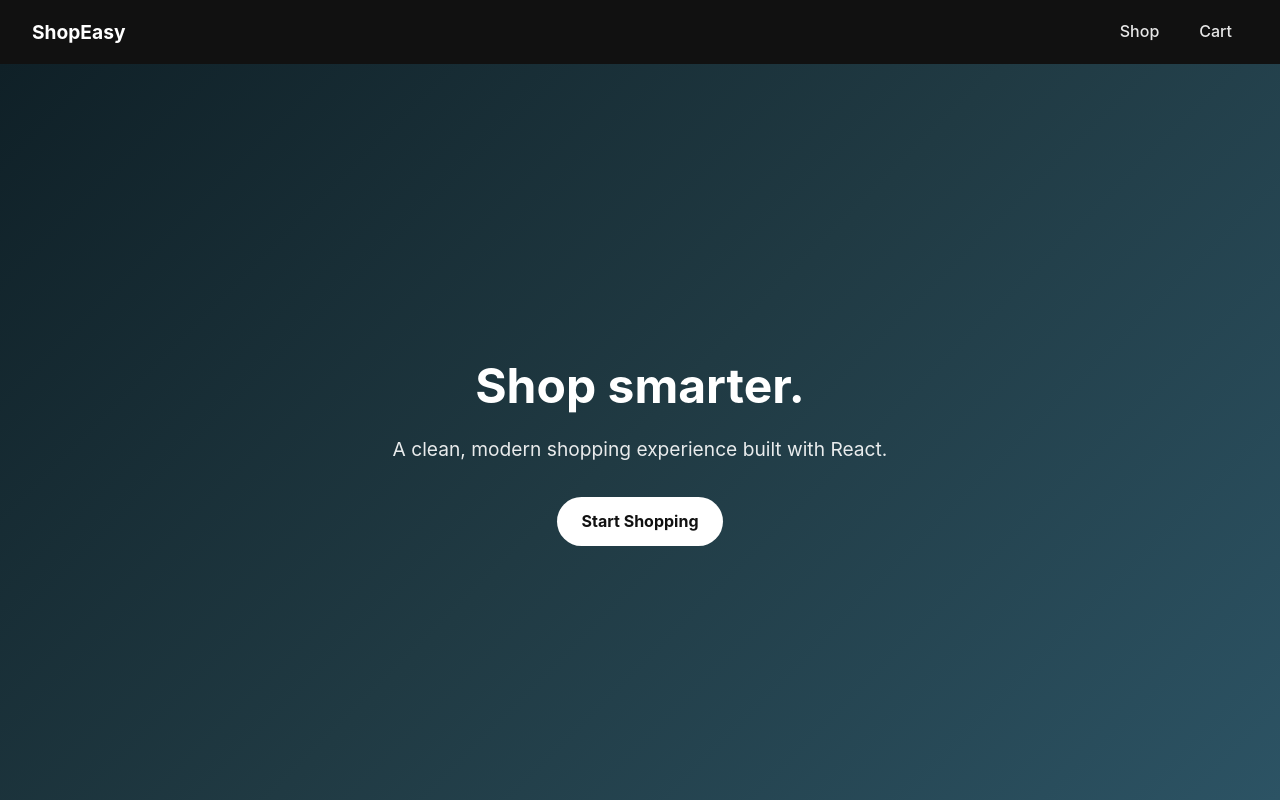
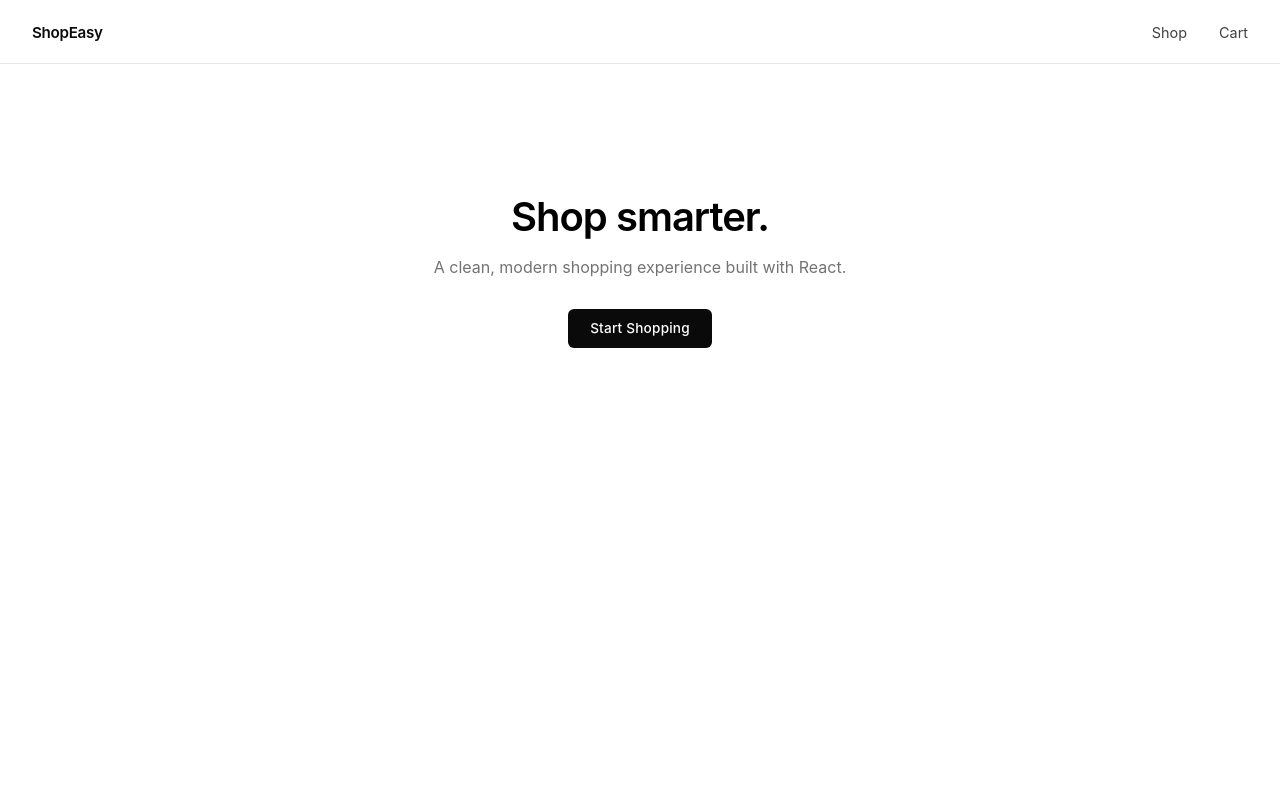
Before and after one commit to nerdynischal/odin-js-react-shopping-cart, a React (Vite) app: page / in a window 1280 px wide. Built offline with nearby package versions, Linux system fonts and the light colour scheme.

Commit message:
Refresh UI with minimal style and fix alignment issues

```diff
--- a/src/components/CartItem.css
+++ b/src/components/CartItem.css
@@ -1,43 +1,59 @@
 .cart-item {
   display: flex;
-  gap: 1.5rem;
-  background: white;
-  padding: 1rem;
-  border-radius: 8px;
-  align-items: center;
+  gap: 2rem;
+  padding: 1.75rem 0;
+  border-bottom: 1px solid var(--gray-200);
 }
 
 .cart-item img {
-  width: 100px;
-  height: 100px;
+  width: 80px;
   object-fit: contain;
 }
 
-.cart-details {
-  flex: 1;
+.cart-details h3 {
+  font-size: 0.9rem;
+  font-weight: 500;
 }
 
 .cart-controls {
   display: flex;
   align-items: center;
-  gap: 10px;
-  margin: 0.5rem 0;
+  gap: 0.75rem;
+  margin-top: 0.75rem;
 }
 
 .cart-controls button {
-  padding: 5px 10px;
+  background: transparent;
+  border: 1px solid var(--gray-200);
+  padding: 4px 10px;
+  border-radius: 6px;
+  font-size: 0.8rem;
   cursor: pointer;
+  transition: border-color var(--transition);
 }
 
-.remove-btn {
-  background: crimson;
-  color: white;
-  border: none;
-  padding: 5px 10px;
-  cursor: pointer;
-  border-radius: 4px;
+.cart-controls button:hover {
+  border-color: var(--gray-300);
 }
 
-.cart-item {
-  box-shadow: 0 6px 16px rgba(0, 0, 0, 0.08);
+.cart-controls span {
+  min-width: 20px;
+  text-align: center;
+  font-size: 0.85rem;
+  font-weight: 500;
 }
+.remove-btn {
+  background: transparent;
+  border: none;
+  color: var(--gray-500);
+  font-size: 0.8rem;
+  padding: 0;
+  margin-top: 0.75rem;
+  cursor: pointer;
+  transition: color var(--transition);
+}
+
+.remove-btn:hover {
+  color: var(--black);
+  text-decoration: underline;
+}
--- a/src/components/Navbar.css
+++ b/src/components/Navbar.css
@@ -1,59 +1,38 @@
-/* NAVBAR */
 .navbar {
+  height: 64px;
+  border-bottom: 1px solid var(--gray-200);
+  background: var(--white);
   display: flex;
+  align-items: center;
   justify-content: space-between;
-  align-items: center;
-  background: #111;
-  padding: 1rem 2rem;
-  height: 64px;
+  padding: 0 2rem;
 }
 
 .logo {
-  font-weight: bold;
-  font-size: 1.2rem;
-  color: white;
+  font-weight: 600;
+  font-size: 0.95rem;
+  color: var(--black);
   text-decoration: none;
+  letter-spacing: -0.3px;
 }
 
 .nav-right a {
-  color: white;
-  margin-left: 1.5rem;
+  font-size: 0.9rem;
+  color: var(--gray-700);
   text-decoration: none;
-  position: relative;
-  font-weight: 500;
-  opacity: 0.9;
+  margin-left: 2rem;
+  transition: color var(--transition);
 }
 
 .nav-right a:hover {
-  opacity: 1;
-}
-
-nav {
-  background: #111;
-  padding: 1rem;
-}
-
-nav a {
-  color: white;
-  margin-right: 1rem;
-  text-decoration: none;
-}
-
-nav a:hover {
-  text-decoration: underline;
-}
-
-.cart-link {
-  position: relative;
+  color: var(--black);
 }
 
 .cart-badge {
-  background: crimson;
+  background: var(--black);
   color: white;
-  border-radius: 50%;
-  padding: 3px 8px;
-  font-size: 0.75rem;
-  position: absolute;
-  top: -8px;
-  right: -12px;
+  font-size: 0.7rem;
+  padding: 2px 6px;
+  border-radius: 999px;
+  margin-left: 6px;
 }
--- a/src/components/ProductCard.css
+++ b/src/components/ProductCard.css
@@ -1,61 +1,82 @@
 .product-card {
-  background: white;
-  padding: 1rem;
-  border-radius: 8px;
+  background: var(--white);
+  border: 1px solid var(--gray-200);
+  border-radius: var(--radius);
+  padding: 1.5rem;
+
   display: flex;
   flex-direction: column;
-  align-items: center;
-  transition:
-    transform 0.2s ease,
-    box-shadow 0.2s ease;
+  height: 100%;
 }
 
 .product-card:hover {
-  transform: translateY(-4px);
-  box-shadow: 0 8px 20px rgba(0, 0, 0, 0.1);
+  border-color: var(--gray-300);
 }
 
 .product-card img {
-  height: 150px;
+  height: 180px;
   object-fit: contain;
-  margin-bottom: 1rem;
+  margin-bottom: 1.25rem;
+}
+
+.product-card h3 {
+  font-size: 0.9rem;
+  font-weight: 500;
+  color: var(--black);
+  margin-bottom: 0.5rem;
+
+  display: -webkit-box;
+  -webkit-line-clamp: 2;
+  line-clamp: 2;
+  -webkit-box-orient: vertical;
+  overflow: hidden;
+
+  min-height: 2.6em; /* ensures equal title block height */
+}
+
+.product-card-content {
+  display: flex;
+  flex-direction: column;
+  flex: 1;
+}
+
+.spacer {
+  flex: 1;
 }
 
 .price {
-  font-weight: bold;
-  margin-bottom: 0.5rem;
+  font-size: 0.85rem;
+  color: var(--gray-500);
+  margin-bottom: 1.25rem;
+}
+
+.add-btn {
+  background: var(--black);
+  color: var(--white);
+  border: none;
+  padding: 0.6rem;
+  font-size: 0.85rem;
+  border-radius: 6px;
+  cursor: pointer;
+  transition: opacity var(--transition);
+}
+
+.add-btn:hover {
+  opacity: 0.9;
 }
 
 .quantity-controls {
   display: flex;
   align-items: center;
-  gap: 10px;
-  margin-bottom: 1rem;
+  gap: 0.5rem;
+  margin-bottom: 0.75rem;
 }
 
 .quantity-controls button {
-  padding: 4px 10px;
-  cursor: pointer;
+  height: 28px;
+  min-width: 28px;
 }
 
-.add-btn {
-  background: #111;
-  color: white;
-  border: none;
-  padding: 8px 12px;
-  cursor: pointer;
-  border-radius: 4px;
-  width: 100%;
+.quantity-controls button:hover {
+  border-color: var(--gray-300);
 }
-
-.add-btn:hover {
-  background: #333;
-}
-
-.product-card:hover {
-  transform: translateY(-6px);
-}
-
-.product-card {
-  box-shadow: 0 6px 16px rgba(0, 0, 0, 0.08);
-}
--- a/src/components/ProductCard.jsx
+++ b/src/components/ProductCard.jsx
@@ -20,8 +20,11 @@ function ProductCard({ product, onAddToCart }) {
   return (
     <div className="product-card">
       <img src={product.image} alt={product.title} />
+
+      <div className="product-card-content">
         <h3>{product.title}</h3>
         <p className="price">${product.price}</p>
+        <div className="spacer" />
 
         <div className="quantity-controls">
           <button onClick={decrement}>-</button>
@@ -33,6 +36,7 @@ function ProductCard({ product, onAddToCart }) {
           Add to Cart
         </button>
       </div>
+    </div>
   );
 }
 
--- a/src/index.css
+++ b/src/index.css
@@ -1,13 +1,32 @@
+:root {
+  --black: #0a0a0a;
+  --gray-900: #171717;
+  --gray-700: #404040;
+  --gray-500: #737373;
+  --gray-300: #d4d4d4;
+  --gray-200: #e5e5e5;
+  --gray-100: #f5f5f5;
+  --white: #ffffff;
+
+  --radius: 8px;
+  --transition: 0.15s ease;
+}
+
 * {
   box-sizing: border-box;
 }
 
 body {
+  margin: 0;
   font-family: "Inter", system-ui, sans-serif;
-  line-height: 1.6;
-  color: #222;
-  background-color: #f5f5f5;
-  margin: 0;
+  background: var(--color-bg-soft);
+  color: var(--color-black);
+}
+
+.container {
+  max-width: 1100px;
+  margin: 0 auto;
+  padding: 0 1.5rem;
 }
 
 h1,
@@ -24,9 +43,3 @@ h2 {
 h3 {
   font-size: 1.1rem;
 }
-
-.container {
-  max-width: 1200px;
-  margin: 0 auto;
-  padding: 1rem;
-}
--- a/src/pages/Cart.css
+++ b/src/pages/Cart.css
@@ -1,11 +1,10 @@
 .cart-page {
-  max-width: 900px;
-  margin: 2rem auto;
-  padding: 1rem;
+  padding: 3rem 0;
 }
 
 .cart-total {
+  margin-top: 2.5rem;
+  font-size: 1rem;
+  font-weight: 600;
   text-align: right;
-  margin-top: 2rem;
-  font-weight: bold;
 }
--- a/src/pages/Home.css
+++ b/src/pages/Home.css
@@ -1,40 +1,35 @@
-/* HERO */
 .hero {
-  min-height: calc(100vh - 64px);
-  display: flex;
-  align-items: center;
-  justify-content: center;
-  background: linear-gradient(135deg, #0f2027, #203a43, #2c5364);
-  color: white;
+  padding: 6rem 1.5rem;
   text-align: center;
-  padding: 2rem;
-}
-
-.hero-content {
-  max-width: 600px;
+  background: var(--white);
 }
 
 .hero h1 {
-  font-size: 3rem;
+  font-size: 2.5rem;
+  font-weight: 600;
+  letter-spacing: -1px;
   margin-bottom: 1rem;
 }
 
 .hero p {
-  font-size: 1.2rem;
-  opacity: 0.9;
+  font-size: 1rem;
+  color: var(--gray-500);
   margin-bottom: 2rem;
 }
 
 .hero-btn {
   display: inline-block;
-  background: white;
-  color: #111;
-  padding: 0.75rem 1.5rem;
-  border-radius: 30px;
-  font-weight: bold;
+  background: var(--black);
+  color: var(--white);
+  padding: 0.7rem 1.4rem;
+  font-size: 0.85rem;
+  font-weight: 500;
+  border-radius: 6px;
   text-decoration: none;
+  transition: opacity var(--transition);
+  letter-spacing: 0.2px;
 }
 
 .hero-btn:hover {
-  background: #f0f0f0;
+  opacity: 0.9;
 }
```
Lines whose indentation alone changed are shown as unchanged.
